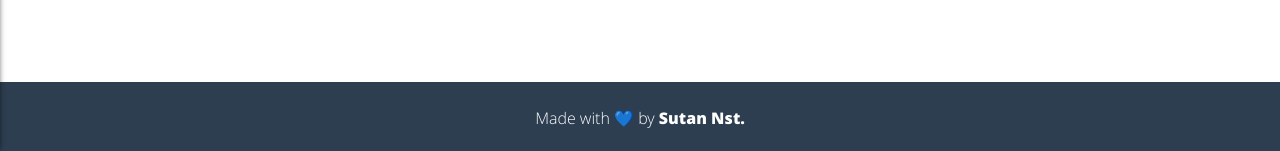
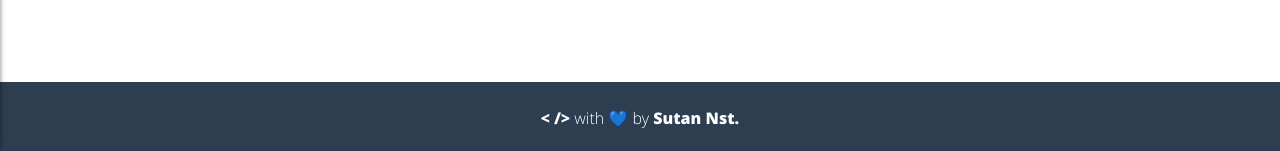
Before and after one commit to sgnzst/sgnzst.github.io, a Jekyll site: the page built from index.html, in a window 1280 px wide and 900 px high, scrolled down 1819 px. Shown: the part 746-897 px from the top of the window. Built offline with Jekyll 4.4.1, drawn with Linux system fonts in a browser that asks for light colours.

Commit message:
modified footer

```diff
--- a/_includes/footer.html
+++ b/_includes/footer.html
@@ -1,4 +1,4 @@
 <footer>
-  <p>Made with <a href="#love">💙</a> by <a href="#me"><b>Sutan Nst.</b></a></p>
+  <p><b>&lt;&nbsp;/&gt;</b> with <a href="#love"><b>💙</b></a> by <a href="#me"><b>Sutan Nst.</b></a></p>
 </footer>
 <script src="{{ "/assets/js/main.min.js" | prepend: site.baseurl }}"></script>
```
